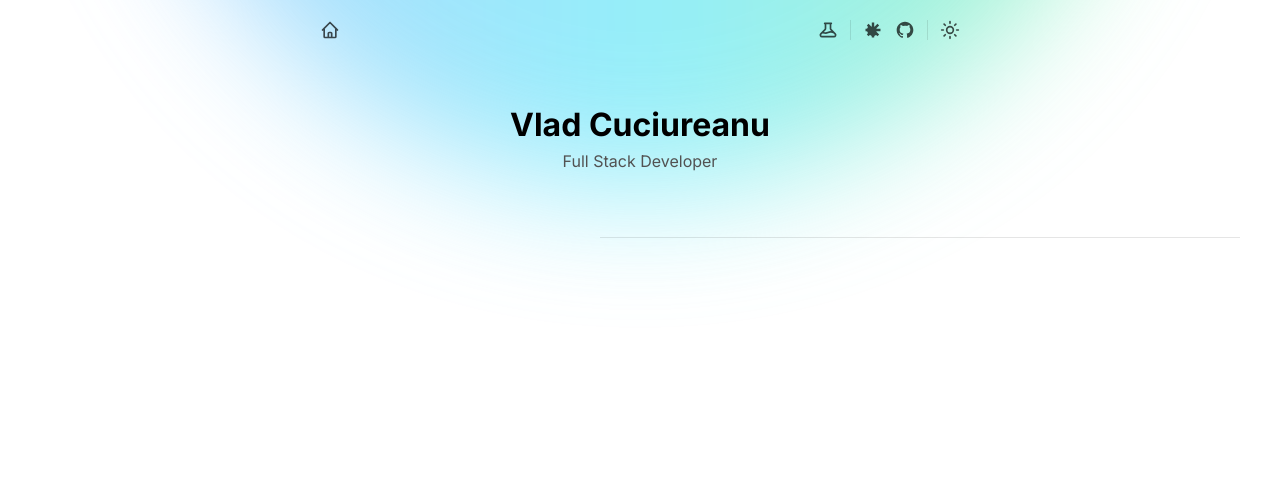
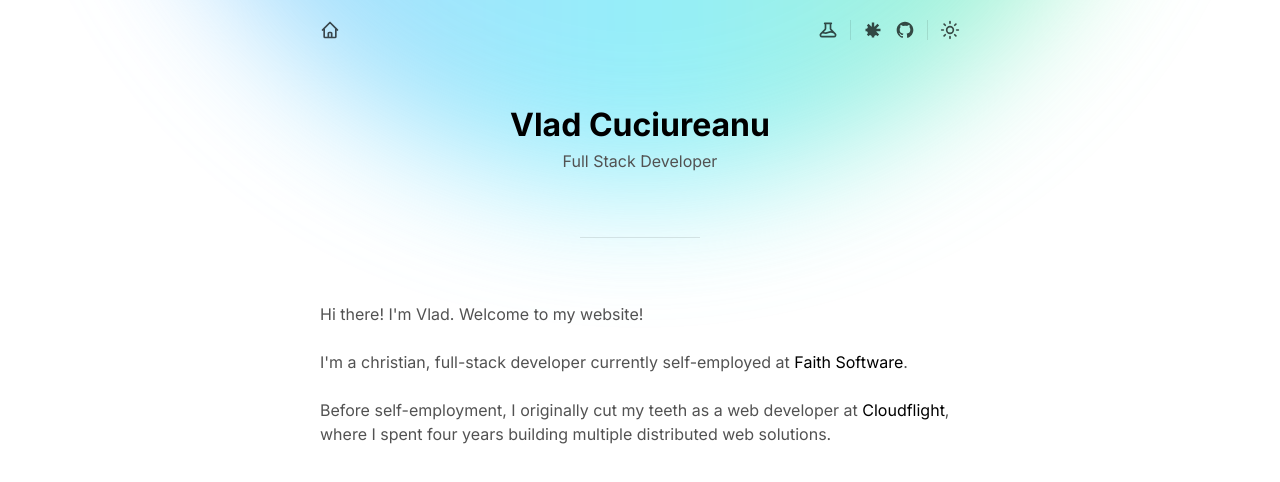
Before and after one commit to VladCuciureanu/Portfolio, a Next.js app: page / in a window 1280 px wide. Shown: the top 482 px of the page. Built offline with nearby package versions, Linux system fonts and the light colour scheme.

Commit message:
feat: Main page - first draft

```diff
--- a/src/app/(main)/(home)/page.module.scss
+++ b/src/app/(main)/(home)/page.module.scss
@@ -8,9 +8,14 @@
 
 .Divider {
   min-height: 1px;
-  width: 100%;
-
-  margin: 4rem 17.5rem;
+  width: 7.5rem;
+  margin: 4rem auto;
 
   background-color: rgb(var(--foreground-color) / 0.1);
 }
+
+.Prose {
+  & p:not(:first-of-type) {
+    margin-top: 1.5rem;
+  }
+}
--- a/src/app/(main)/(home)/page.tsx
+++ b/src/app/(main)/(home)/page.tsx
@@ -1,3 +1,4 @@
+import Link from "@/components/Link";
 import styles from "./page.module.scss";
 
 export default function HomePage() {
@@ -6,6 +7,26 @@ export default function HomePage() {
       <h1 className={styles.Title}>Vlad Cuciureanu</h1>
       <p className={styles.Job}>Full Stack Developer</p>
       <div className={styles.Divider} />
+      <section className={styles.Prose}>
+        <p>Hi there! I&apos;m Vlad. Welcome to my website!</p>
+
+        <p>
+          I&apos;m a christian, full-stack developer currently self-employed at{" "}
+          <Link href="https://faith.software" target="_blank">
+            Faith&nbsp;Software
+          </Link>
+          .
+        </p>
+        <p>
+          Before self-employment, I originally cut my teeth as a web developer
+          at{" "}
+          <Link href="https://cloudflight.io" target="_blank">
+            Cloudflight
+          </Link>
+          , where I spent four years building multiple distributed web
+          solutions.
+        </p>
+      </section>
     </>
   );
 }
--- /dev/null
+++ b/src/components/Link/index.module.scss
@@ -0,0 +1,4 @@
+.Link {
+  color: rgb(var(--foreground-color));
+  text-decoration: none;
+}
--- /dev/null
+++ b/src/components/Link/index.tsx
@@ -0,0 +1,17 @@
+import { ComponentProps } from "react";
+import NextJSLink from "next/link";
+import cn from "@/utils/class-names";
+import styles from "./index.module.scss";
+
+export default function Link(props: ComponentProps<typeof NextJSLink>) {
+  return (
+    <NextJSLink
+      className={
+        props.className ? cn(props.className, styles.Link) : styles.Link
+      }
+      {...props}
+    >
+      {props.children}
+    </NextJSLink>
+  );
+}
```
Also changed, not shown: 1 other file (tests, documents, lock files or other folders).
